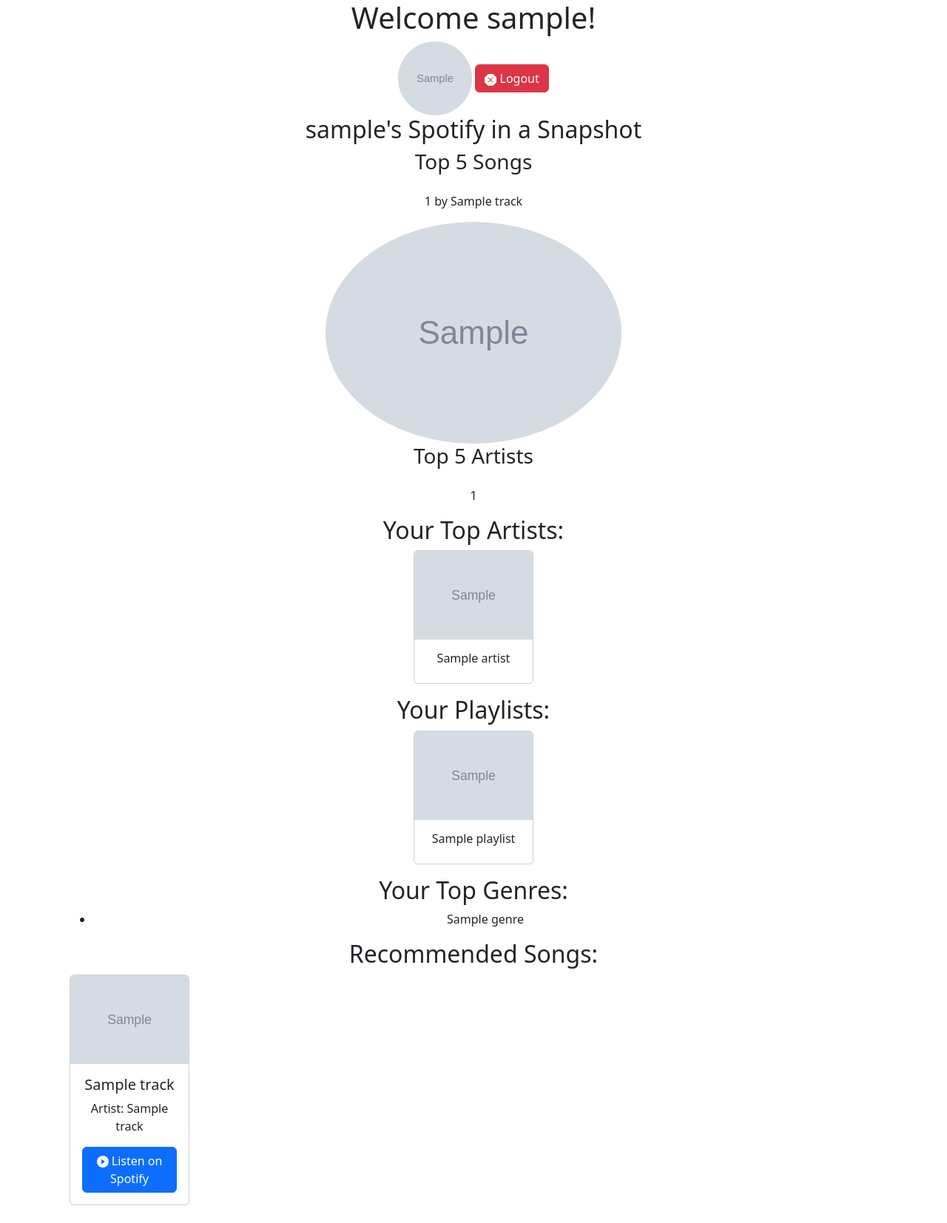
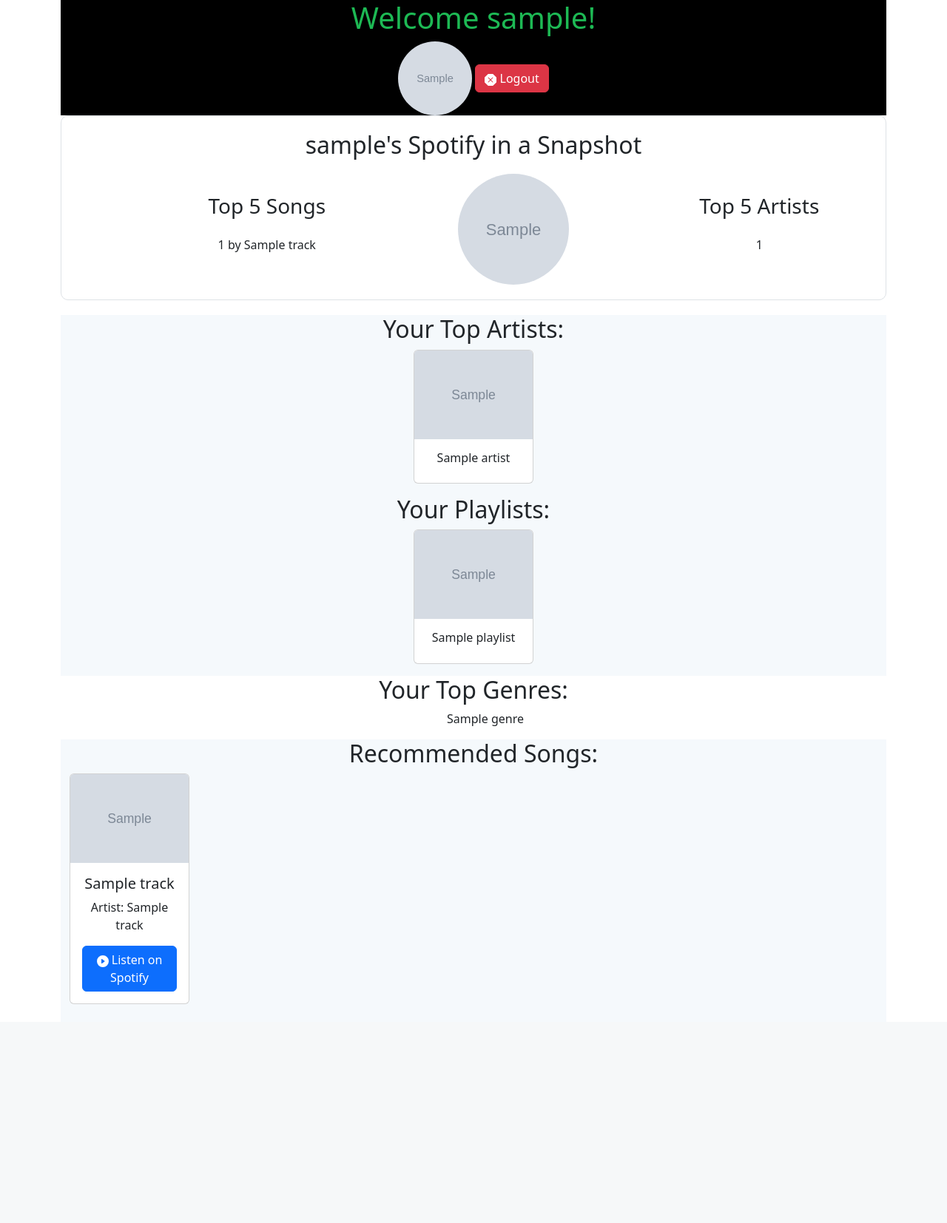
Before and after one commit to KimCBenson/getmystats, a Flask app: template templates/user.html in a window 1280 px wide. Shown: the whole page at 74% size. After the commit the page ends 1358 px from the top, so only its background shows below. Run offline with Flask 3, Linux system fonts and the light colour scheme; the template is opened without the code that fills it: most values are stand-ins (such as "Sample title", 1, 10 or a date in 2020); grey boxes marked "Sample" are stand-in pictures.

Commit message:
Add files via upload

```diff
--- a/app.py
+++ b/app.py
@@ -2,7 +2,9 @@
 
 # import statements
 from flask import Flask, redirect, url_for, session, request, send_from_directory, render_template
+from collections import Counter
 import os, requests
+import random
 
 # define the app
 app = Flask(__name__)
@@ -11,7 +13,7 @@
 
 # spotify client info
 spotify_client_id = '12e6f309d1ff49a7b4e3e6299fb7d7f3'
-spotify_client_secret = 'SECRET GOES HERE'
+spotify_client_secret = '60ba3bea49e342b0b77545e0c518da1b'
 spotify_redirect_uri = 'http://localhost:5000/callback'
 
 # index/home page
@@ -86,8 +88,14 @@
 
   # if token exchange successful
   if response.status_code == 200:
+      # break down the data
       token_data = response.json()
       access_token = token_data['access_token']
+
+      # set defaults so it doesnt break
+      username = "USERNAME"
+      playlists = []
+      top_artists = []
 
       # store access token in session or database
       session['spotify_token'] = access_token
@@ -96,6 +104,7 @@
       user_info_response = requests.get('https://api.spotify.com/v1/me', headers={'Authorization': 'Bearer ' + access_token})
       playlists_response = requests.get('https://api.spotify.com/v1/me/playlists', headers={'Authorization': 'Bearer ' + access_token})
       top_artists_response = requests.get('https://api.spotify.com/v1/me/top/artists',  headers={'Authorization': 'Bearer ' + access_token})
+      top_tracks_response = requests.get('https://api.spotify.com/v1/me/top/tracks', headers={'Authorization': 'Bearer ' + access_token})
 
       user_data = user_info_response.json()
 
@@ -106,11 +115,18 @@
       playlists_data = playlists_response.json()
       playlists = playlists_data.get('items', [])
 
+      # snapshot data
+      if top_artists_response.status_code == 200:
+            top_artists_data = top_artists_response.json()
+            top5_artists = [(artist['name'], artist.get('images', [{}])[0].get('url', '')) for artist in top_artists_data.get('items', [])][:5]
+
+      if top_tracks_response.status_code == 200:
+            top_tracks_data = top_tracks_response.json()
+            top_tracks = [(track['name'], track['artists'][0]['name']) for track in top_tracks_data.get('items', [])][:5]
+
       # test for top artists, because if it is blank, it will break code
       if top_artists_response.status_code == 200:
           top_artists_data = top_artists_response.json()
-
-          top_artists = [(artist['name'], artist['images'][0]['url']) for artist in top_artists_data.get('items', [])]
 
           top_artists = [(artist['name'], artist.get('images', [{}])[0].get('url', '')) for artist in top_artists_data.get('items', [])]
 
@@ -120,8 +136,14 @@
           print("Error fetching top artists:", top_artists_response.text)
           top_artists = []
 
+      # get top genres
+      top_genres = get_top_genres(access_token)
+
+      # recommend songs based on top genres
+      recommended_tracks = recommend_songs(access_token, top_genres)
+
       # render the template with all the data
-      return render_template('user.html', username=username, profile_picture_url=profile_picture_url, playlists=playlists, top_artists=top_artists, artist_uri=artist_uri)
+      return render_template('user.html', username=username, profile_picture_url=profile_picture_url, playlists=playlists, top_artists=top_artists, artist_uri=artist_uri, top_genres=top_genres, recommended_tracks=recommended_tracks, top_tracks=top_tracks, top5_artists=top5_artists)
   else:
       # token exchange failed, handle error
       return 'Token exchange failed'
@@ -129,8 +151,17 @@
 # logs the user out
 @app.route('/logout')
 def logout():
-  session.pop('spotify_token', None)  # clears out the token
-  return render_template('index.html', login_url='url_for(\'login\')')
+    # Clear the entire session
+    session.clear()
+
+    # Redirect to the index page (assuming 'index.html' is your index page)
+    response = redirect(url_for('index'))
+
+    # Clear session-related cookies
+    response.set_cookie('session', '', expires=0)
+
+    return response
+
 
 # fixes the favicon 404 error, found on:
 # https://stackoverflow.com/questions/48863061/favicon-ico-results-in-404-error-in-flask-app by user gtalarico
@@ -143,3 +174,94 @@
 # runs the app
 if __name__ == '__main__':
    app.run(debug=True)
+
+
+## functions
+def get_top_genres(access_token):
+    # get the user's top tracks
+    top_tracks_response = requests.get('https://api.spotify.com/v1/me/top/tracks', headers={'Authorization': 'Bearer ' + access_token})
+
+    if top_tracks_response.status_code == 200:
+        top_tracks_data = top_tracks_response.json()
+        top_tracks = top_tracks_data.get('items', [])
+
+        # get artists from top tracks
+        top_artists_ids = [track['artists'][0]['id'] for track in top_tracks]
+
+        # get artists' genres
+        top_artists_genres = []
+        for artist_id in top_artists_ids:
+            artist_response = requests.get(f'https://api.spotify.com/v1/artists/{artist_id}', headers={'Authorization': 'Bearer ' + access_token})
+            if artist_response.status_code == 200:
+                artist_data = artist_response.json()
+                top_artists_genres.extend(artist_data.get('genres', []))
+
+        # count the genres
+        top_genres_count = Counter(top_artists_genres)
+
+        # get the top 5 genres
+        top_genres = top_genres_count.most_common(5)
+
+        # return the top genres
+        return top_genres
+
+    # print an error and return a blank array to prevent crashes
+    else:
+        print("Error fetching top tracks:", top_tracks_response.text)
+        return []
+
+
+def recommend_songs(access_token, top_genres):
+    recommended_tracks = []
+    recommendation_count = 0
+    recommended_track_ids = set()  # keep track of recommended track IDs to avoid duplicates
+
+    for genre, _ in top_genres:
+        # search for tracks in the current genre
+        search_response = requests.get(f'https://api.spotify.com/v1/search?q=genre:"{genre}"&type=track&limit=10', headers={'Authorization': 'Bearer ' + access_token})
+
+        if search_response.status_code == 200:
+            search_results = search_response.json().get('tracks', {}).get('items', [])
+
+            # get track information
+            for track in search_results:
+                track_id = track.get('id')
+                # check if this track has already been recommended
+                if track_id in recommended_track_ids:
+                    continue  # skip if this track has already been recommended
+                else:
+                    recommended_track_ids.add(track_id) # adds it if not a repeat
+
+                # get the information on a track
+                track_name = track.get('name')
+                artist_name = track.get('artists')[0].get('name')
+                track_url = track.get('external_urls', {}).get('spotify')
+
+                # get track image
+                if track.get('album'):
+                    images = track['album'].get('images', [])
+                    if images:
+                        image_url = images[0].get('url')
+                    else:
+                        image_url = 'https://via.placeholder.com/150'  # placeholder if no image available
+                else:
+                    image_url = 'https://via.placeholder.com/150'  # placeholder if no album information available
+
+
+
+                # adds track to list
+                recommended_tracks.append({'track_name': track_name, 'artist_name': artist_name, 'track_url': track_url, 'image_url': image_url})
+                recommendation_count += 1
+
+                # break the loop if 24 recommendations have been collected
+                if recommendation_count == 24:
+                    break
+
+        # break the loop if 24 recommendations have been collected
+        if recommendation_count == 24:
+            break
+
+    # shuffles the order of the tracks each time so that at least when it gives me the same tracks, it still looks appealing
+    random.shuffle(recommended_tracks)
+
+    return recommended_tracks
--- a/static/style.css
+++ b/static/style.css
@@ -1,3 +1,4 @@
+/* base styling */
 a {
     color: white;
     text-decoration: none;
@@ -7,3 +8,43 @@
     color: white;
     text-decoration: none;
 }
+
+li {
+    list-style: none;
+}
+
+/* snapshot section */
+.snapshot-container {
+    border: 1px solid #dee2e6;
+    border-radius: 10px;
+    padding: 20px;
+    margin-bottom: 20px;
+}
+.snapshot-icon {
+    border-radius: 50%;
+    width: 150px;
+    height: 150px;
+    object-fit: cover;
+}
+.snapshot-content {
+    display: flex;
+    justify-content: space-between;
+    align-items: center;
+    margin-top: 20px;
+}
+
+.snapshot-column {
+    flex: 0 0 48%;
+    text-align: center;
+}
+
+/* background colors */
+.greyBackground {
+    background-color: #f5f9fc;
+}
+
+/* header */
+.usernameHeader {
+    color: #1DB954;
+    background-color: black;
+}
```
